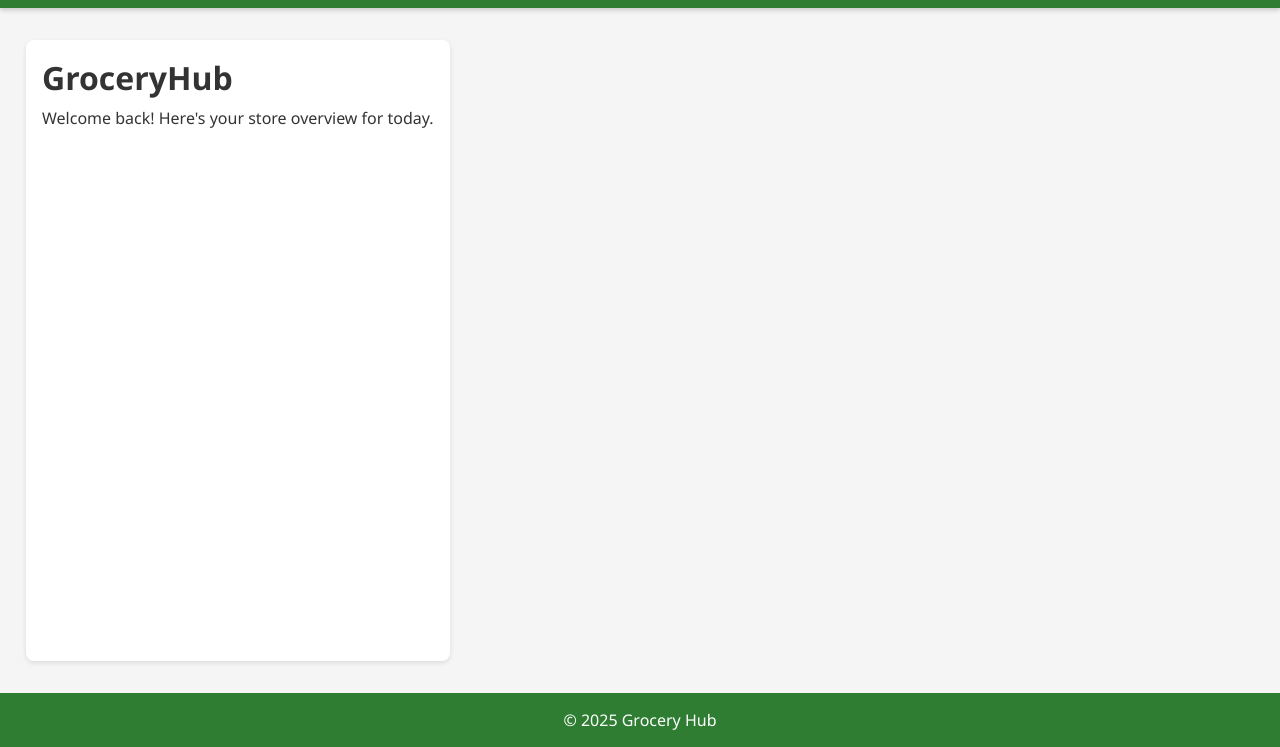
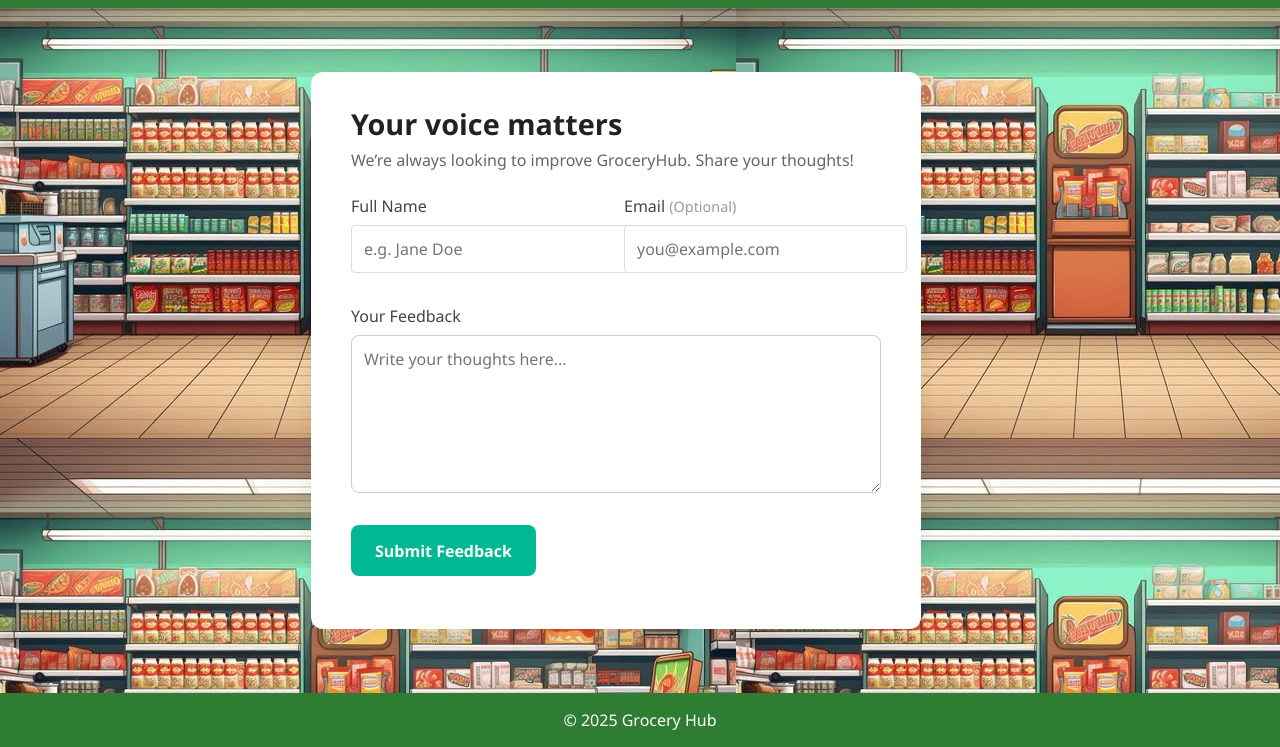
Before and after one commit to AnirudhMadas/grocery, a plain HTML site: page main/public/index.html in a window 1280 px wide. Both pictures are taken after a click on the link "Feedback". Shown: the part 53-800 px from the top of the page. Drawn offline with Linux system fonts and the light colour scheme.

Commit message:
added feed

```diff
--- a/main/css/style.css
+++ b/main/css/style.css
@@ -19,6 +19,7 @@
 
 body {
     background-color: var(--light-bg);
+    background-image:url("/grocery/main/images/groc.jpg");
     color: var(--dark-text);
     min-height: 100vh;
     display: flex;
@@ -110,6 +111,172 @@ main {
     flex-direction: column;
     gap: 0.5rem;
   }
+  .card-feedback {
+    background-color: #fff;
+    padding: 2rem;
+    border-radius: 12px;
+    box-shadow: 0 4px 12px rgba(0, 0, 0, 0.1);
+    max-width: 600px;
+    margin: 2rem auto;
+    font-family: 'Poppins', sans-serif;
+  }
+  .feedback-section {
+    max-width: 700px;
+    margin: 3rem auto;
+    padding: 2rem 2.5rem;
+    background: #ffffff;
+    border-radius: 12px;
+    box-shadow: 0 6px 20px rgba(0, 0, 0, 0.08);
+    font-family: 'Poppins', sans-serif;
+  }
+
+  .feedback-header h2 {
+    font-size: 1.8rem;
+    margin-bottom: 0.4rem;
+    color: #222;
+  }
+
+  .feedback-header p {
+    font-size: 1rem;
+    color: #666;
+    margin-bottom: 1.5rem;
+  }
+
+  .feedback-form {
+
+    display: flex;
+    flex-direction: column;
+    gap: 1.2rem;
+  }
+
+  .form-row {
+    display: flex;
+    flex-wrap: wrap;
+    gap: 1rem;
+  }
+
+  .form-group {
+    flex: 1;
+    display: flex;
+    flex-direction: column;
+  }
+
+  .feedback-form label {
+    margin-bottom: 6px;
+    font-weight: 500;
+    color: #444;
+  }
+
+  .feedback-form input,
+  .feedback-form textarea {
+    padding: 0.75rem 1rem;
+    border: 1px solid #ccc;
+    border-radius: 8px;
+    font-size: 1rem;
+    transition: border-color 0.3s;
+  }
+
+  .feedback-form input:focus,
+  .feedback-form textarea:focus {
+    border-color: #00b894;
+    outline: none;
+  }
+
+  .optional {
+    font-size: 0.9rem;
+    color: #999;
+  }
+
+  .submit-btn {
+    background-color: #00b894;
+    color: white;
+    border: none;
+    padding: 0.9rem 1.5rem;
+    border-radius: 8px;
+    font-size: 1rem;
+    font-weight: 600;
+    cursor: pointer;
+    transition: background-color 0.3s ease;
+    align-self: flex-start;
+  }
+
+  .submit-btn:hover {
+    background-color: #019874;
+  }
+
+  /* Toast styles (if not already styled) */
+  #toast {
+    visibility: hidden;
+    min-width: 10px;
+    height:30px;
+    background-color:rgb(29, 190, 15);
+    color: #fff;
+    text-align: center;
+    border-radius: 6px;
+    padding: 12px 16px;
+    position: fixed;
+    z-index: 1000;
+    left: 50%;
+    bottom: 40px;
+    transform: translateX(-50%);
+    font-size: 1rem;
+  }
+
+  #toast.show {
+    visibility: visible;
+    animation: fadein 0.4s, fadeout 0.4s 2.6s;
+  }
+
+  @keyframes fadein {
+    from { opacity: 0; transform: translateY(0.5rem) translateX(-50%); }
+    to { opacity: 1; transform: translateY(0) translateX(-50%); }
+  }
+
+  @keyframes fadeout {
+    from { opacity: 1; transform: translateY(0) translateX(-50%); }
+    to { opacity: 0; transform: translateY(20px) translateX(-50%); }
+  }
+
+  .card-feedback h2 {
+    margin-bottom: 0.5rem;
+    color: #333;
+  }
+
+  .card-feedback p {
+    margin-bottom: 1.5rem;
+    color: #555;
+  }
+
+  .feedback-form {
+    display: flex;
+    flex-direction: column;
+    gap: 1rem;
+  }
+
+  .form-group {
+    display: flex;
+    flex-direction: column;
+  }
+
+  .feedback-form input,
+  .feedback-form textarea {
+    padding: 0.75rem;
+    font-size: 1rem;
+    border: 1px solid #ccc;
+    border-radius: 8px;
+    transition: border-color 0.3s;
+  }
+
+  .feedback-form input:focus,
+  .feedback-form textarea:focus {
+    border-color: #28a745;
+    outline: none;
+  }
+
+
+
+
+
   .billingCard {
     background-color: #ffffff;
     border-radius: 16px;
--- a/main/js/app.js
+++ b/main/js/app.js
@@ -1,5 +1,7 @@
 import { loadInventory } from './inventory.js';
 import { loadBilling } from './billing.js';
+import { loadFeedback } from './feedback.js';
+
 
 document.addEventListener('DOMContentLoaded', () => {
   document.getElementById('homeTab').addEventListener('click', () => {
@@ -13,6 +15,7 @@ document.addEventListener('DOMContentLoaded', () => {
 
   document.getElementById('inventoryTab').addEventListener('click', loadInventory);
   document.getElementById('billingTab').addEventListener('click', loadBilling);
+  document.getElementById('feedbackTab').addEventListener('click', loadFeedback);
 
 
   document.getElementById('homeTab').click();
--- /dev/null
+++ b/main/js/feedback.js
@@ -0,0 +1,55 @@
+// feedback.js
+
+export function loadFeedback() {
+    const mainContent = document.getElementById('mainContent');
+    mainContent.innerHTML = `
+      <section class="feedback-section">
+        <div class="feedback-header">
+          <h2>Your voice matters</h2>
+          <p>We’re always looking to improve GroceryHub. Share your thoughts!</p>
+        </div>
+        <form id="feedbackForm" class="feedback-form">
+          <div class="form-row">
+            <div class="form-group">
+              <label for="name">Full Name</label>
+              <input type="text" id="name" name="name" placeholder="e.g. Jane Doe" required />
+            </div>
+            <div class="form-group">
+              <label for="email">Email <span class="optional">(Optional)</span></label>
+              <input type="email" id="email" name="email" placeholder="you@example.com" />
+            </div>
+          </div>
+          <div class="form-group">
+            <label for="message">Your Feedback</label>
+            <textarea id="message" name="message" rows="6" placeholder="Write your thoughts here..." required></textarea>
+          </div>
+          <button type="submit" class="submit-btn">Submit Feedback</button>
+        </form>
+      </section>
+    `;
+
+    const feedbackForm = document.getElementById('feedbackForm');
+    feedbackForm.addEventListener('submit', (e) => {
+      e.preventDefault();
+
+      const name = feedbackForm.name.value.trim();
+      const email = feedbackForm.email.value.trim();
+      const message = feedbackForm.message.value.trim();
+
+      if (!message) {
+        alert("Please enter your feedback before submitting.");
+        return;
+      }
+
+      console.log("Feedback submitted:", { name, email, message });
+
+      feedbackForm.reset();
+
+      const toast = document.getElementById('toast');
+      toast.textContent = "Thanks for your feedback!";
+      toast.className = "show";
+      setTimeout(() => {
+        toast.className = toast.className.replace("show", "");
+      }, 1000);
+    });
+  }
--- a/main/public/index.html
+++ b/main/public/index.html
@@ -4,7 +4,10 @@
     <meta charset="UTF-8">
     <meta name="viewport" content="width=device-width, initial-scale=1.0">
     <title>GroceryHub - Inventory Management System</title>
+    <link href="https://fonts.googleapis.com/css2?family=Poppins:wght@500&display=swap" rel="stylesheet"
+    >
     <link href="https://fonts.googleapis.com/css2?family=Poppins:wght@500&display=swap" rel="stylesheet">
+
     <link rel="stylesheet" href="/grocery/main/css/style.css">
     <script defer src="../js/app.js" type="module"></script>
 </head>
```
Also changed, not shown: main/images/groc.jpg (added).
